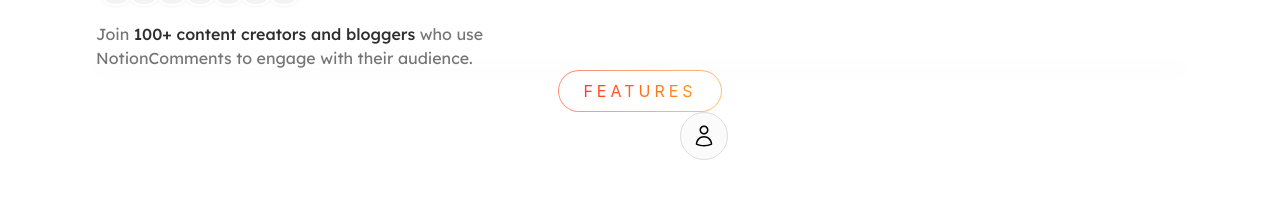
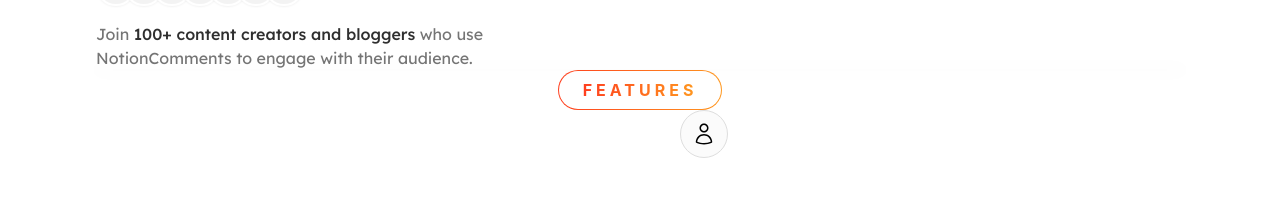
Before and after one commit to LovinHQ/NotionCommentsWebsite, a Next.js app: page / in a window 1280 px wide. Shown: the part 664-871 px from the top of the page. Built offline with nearby package versions, Linux system fonts and the light colour scheme.

Commit message:
fix: section tag

```diff
--- a/src/components/Feature.jsx
+++ /dev/null
@@ -1,25 +0,0 @@
-import Image from 'next/image'
-import clsx from 'clsx'
-
-const Feature = ({ icon, title, description, image, position }) => {
-  return (
-    <div
-      className={clsx(
-        'flex justify-between gap-20',
-        position === 'left' ? 'flex-row-reverse' : ''
-      )}
-    >
-      <div className="flex-1"></div>
-      <div className="flex flex-1 flex-col gap-10">
-        <div className="h-12 w-12 flex justify-center items-center rounded-full border border-[var(--bg-border)] bg-[var(--bg-sub)]">
-           {icon}
-        </div>
-
-        <div className="text-4xl font-bold">{title}</div>
-        <div className="text-lg">{description}</div>
-      </div>
-    </div>
-  )
-}
-
-export default Feature
--- /dev/null
+++ b/src/components/Features.jsx
@@ -0,0 +1,90 @@
+import { Container } from '@/components/Container'
+import UserIcon from '@/images/icons/user.svg'
+import TimeIcon from '@/images/icons/time.svg'
+import AdjustmentsIcon from '@/images/icons/adjustments.svg'
+import MailIcon from '@/images/icons/mail.svg'
+import screenshotExpenses from '@/images/screenshots/expenses.png'
+import screenshotPayroll from '@/images/screenshots/payroll.png'
+import screenshotReporting from '@/images/screenshots/reporting.png'
+import screenshotVatReturns from '@/images/screenshots/vat-returns.png'
+import SectionTag from './SectionTag'
+import clsx from 'clsx'
+
+const Feature = ({ icon, title, description, image, position }) => {
+  return (
+    <div
+      className={clsx(
+        'flex justify-between gap-20',
+        position === 'left' ? 'flex-row-reverse' : ''
+      )}
+    >
+      <div className="flex-1"></div>
+      <div className="flex flex-1 flex-col gap-10">
+        <div className="flex h-12 w-12 items-center justify-center rounded-full border border-[var(--bg-border)] bg-[var(--bg-sub)]">
+          {icon}
+        </div>
+
+        <div className="text-4xl font-bold">{title}</div>
+        <div className="text-lg">{description}</div>
+      </div>
+    </div>
+  )
+}
+
+const features = [
+  {
+    title: 'Comment without a Notion account.',
+    description:
+      'Lorem ipsum dolor sit amet, consectetur adipiscing elit, sed do eiusmod tempor incididunt ut labore et dolore magna al. sed do eiusmod tempor incididunt ut labore.',
+    image: screenshotPayroll,
+    icon: <UserIcon />,
+  },
+  {
+    title: 'Get notified in Notion Updates.',
+    description:
+      'Lorem ipsum dolor sit amet, consectetur adipiscing elit, sed do eiusmod tempor incididunt ut labore et dolore magna al. sed do eiusmod tempor incididunt ut labore.',
+    image: screenshotExpenses,
+    icon: <TimeIcon />,
+  },
+  {
+    title: 'Manage comments in Notion pages.',
+    description:
+      'Lorem ipsum dolor sit amet, consectetur adipiscing elit, sed do eiusmod tempor incididunt ut labore et dolore magna al. sed do eiusmod tempor incididunt ut labore.',
+    image: screenshotVatReturns,
+    icon: <AdjustmentsIcon />,
+  },
+  {
+    title: 'Email notification for commenters.',
+    description:
+      'Easily export your data into an Excel spreadsheet where you can do whatever the hell you want with it.',
+    image: screenshotReporting,
+    icon: <MailIcon />,
+  },
+]
+
+export function Features() {
+  return (
+    <section
+      id="features"
+      aria-label="Features for running your books"
+      className=""
+    >
+      <Container>
+        <SectionTag text="FEATURES" />
+        <div className="flex flex-col gap-20">
+          {features.map((feature) => {
+            return (
+              <Feature
+                key={feature.title}
+                title={feature.title}
+                description={feature.description}
+                icon={feature.icon}
+                image={feature.image}
+              />
+            )
+          })}
+        </div>
+      </Container>
+    </section>
+  )
+}
--- a/src/components/SecondaryFeatures.jsx
+++ b/src/components/GettingStarted.jsx
@@ -96,10 +96,13 @@
   },
 ]
 
-function Feature({ feature, isActive, className, ...props }) {
+export function GettingStarted({ feature, isActive, className, ...props }) {
   return (
     <div
-      className={clsx(className, 'bg-[var(--bg-sub)] border border-[var(--bg-border)]]')}
+      className={clsx(
+        className,
+        'border-[var(--bg-border)]] border bg-[var(--bg-sub)]'
+      )}
       {...props}
     >
       <div>Get started in just one minute</div>
@@ -111,9 +114,18 @@
         <div>3</div>
       </div>
       <div>
-        <Box title="Sign in with your Notion account" description="Create a account by giving us access to your Notion Workspace. We are going to use the email of your Notion as the registered email."/>
-        <Box title="Copy link and create embed" description="Go to your Notion and copy the page link. Click “Create am embed”  in NotionComments, paste the link and generate embed link."/>
-        <Box title="Paste embed in your Notion post" description="Copy the generated link, paste it in Notion and click “Create embed”. Adjust the size of comment embed and you’re done! "/>
+        <Box
+          title="Sign in with your Notion account"
+          description="Create a account by giving us access to your Notion Workspace. We are going to use the email of your Notion as the registered email."
+        />
+        <Box
+          title="Copy link and create embed"
+          description="Go to your Notion and copy the page link. Click “Create am embed”  in NotionComments, paste the link and generate embed link."
+        />
+        <Box
+          title="Paste embed in your Notion post"
+          description="Copy the generated link, paste it in Notion and click “Create embed”. Adjust the size of comment embed and you’re done! "
+        />
       </div>
       <div>
         <div></div>
@@ -126,9 +138,9 @@
   )
 }
 
-function Box({title, description}) {
+function Box({ title, description }) {
   return (
-    <div className="bg-white rounded-lg shadow-lg p-4">
+    <div className="rounded-lg bg-white p-4 shadow-lg">
       <h3 className="text-lg font-semibold text-gray-900">{title}</h3>
       <p className="mt-2 text-sm text-gray-500">{description}</p>
     </div>
--- a/src/components/PrimaryFeatures.jsx
+++ /dev/null
@@ -1,64 +0,0 @@
-
-import { Container } from '@/components/Container'
-import UserIcon from '@/images/icons/user.svg'
-import TimeIcon from '@/images/icons/time.svg'
-import AdjustmentsIcon from '@/images/icons/adjustments.svg'
-import MailIcon from '@/images/icons/mail.svg'
-import screenshotExpenses from '@/images/screenshots/expenses.png'
-import screenshotPayroll from '@/images/screenshots/payroll.png'
-import screenshotReporting from '@/images/screenshots/reporting.png'
-import screenshotVatReturns from '@/images/screenshots/vat-returns.png'
-import SectionTag from './SectionTag'
-import Feature from './Feature'
-
-const features = [
-  {
-    title: 'Comment without a Notion account.',
-    description:
-      "Lorem ipsum dolor sit amet, consectetur adipiscing elit, sed do eiusmod tempor incididunt ut labore et dolore magna al. sed do eiusmod tempor incididunt ut labore.",
-    image: screenshotPayroll,
-    icon: <UserIcon />,
-  },
-  {
-    title: 'Get notified in Notion Updates.',
-    description:
-      "Lorem ipsum dolor sit amet, consectetur adipiscing elit, sed do eiusmod tempor incididunt ut labore et dolore magna al. sed do eiusmod tempor incididunt ut labore.",
-    image: screenshotExpenses,
-    icon: <TimeIcon />,
-  },
-  {
-    title: 'Manage comments in Notion pages.',
-    description:
-      "Lorem ipsum dolor sit amet, consectetur adipiscing elit, sed do eiusmod tempor incididunt ut labore et dolore magna al. sed do eiusmod tempor incididunt ut labore.",
-    image: screenshotVatReturns,
-    icon: <AdjustmentsIcon />,
-  },
-  {
-    title: 'Email notification for commenters.',
-    description:
-      'Easily export your data into an Excel spreadsheet where you can do whatever the hell you want with it.',
-    image: screenshotReporting,
-    icon: <MailIcon />,
-  },
-]
-
-export function PrimaryFeatures() {
-  return (
-    <section
-      id="features"
-      aria-label="Features for running your books"
-      className=""
-    >
-      <Container>
-      <SectionTag text="FEATURES" />
-        <div className="flex flex-col gap-20">
-        {
-          features.map((feature) => {
-            return <Feature key={feature.title} title={feature.title} description={feature.description} icon={feature.icon} image={feature.image} />
-          })
-        }
-        </div>
-      </Container>
-    </section>
-  )
-}
--- a/src/components/SectionTag.jsx
+++ b/src/components/SectionTag.jsx
@@ -1,12 +1,13 @@
-const SectionTag = ({text}) => {
-    return (
-        <div className="flex justify-center items-center ">
-            <div className="rounded-3xl px-6 py-2 bg-[var(--bg-base)] linear-text-border">
-            <span className="linear-text">{text}</span>
-
-            </div>
-        </div>
-    )
+const SectionTag = ({ text }) => {
+  return (
+    <div className="flex items-center justify-center">
+      <div className="accent-border flex h-10 items-center justify-center rounded-full px-6">
+        <span className="accent-text text-base font-bold tracking-[4px]">
+          {text}
+        </span>
+      </div>
+    </div>
+  )
 }
 
-export default SectionTag;
+export default SectionTag
--- a/src/pages/index.jsx
+++ b/src/pages/index.jsx
@@ -6,8 +6,8 @@
 import { Header } from '@/components/Header'
 import { Hero } from '@/components/Hero'
 import { Pricing } from '@/components/Pricing'
-import { PrimaryFeatures } from '@/components/PrimaryFeatures'
-import { SecondaryFeatures } from '@/components/SecondaryFeatures'
+import { Features } from '@/components/Features'
+import { GettingStarted } from '@/components/GettingStarted'
 import { Testimonials } from '@/components/Testimonials'
 
 export default function Home() {
@@ -23,7 +23,7 @@
       <Header />
       <main className="mt-32 md:mt-48">
         <Hero />
-        <PrimaryFeatures />
+        <Features />
         {/* <SecondaryFeatures /> */}
         <CallToAction />
         <Testimonials />
--- a/src/styles/common.css
+++ b/src/styles/common.css
@@ -37,67 +37,45 @@
   --font-weight-bold: 700;
   --font-weight-medium: 500;
   --font-weight-regular: 400;
+
   /* Color styles */
   --bg-base: rgba(255, 255, 255, 1);
-
   --bg-sub: rgba(251, 251, 251, 1);
-
   --bg-shade: rgba(243, 243, 243, 1);
-
   --bg-border: rgba(222, 222, 222, 1);
-
   --bg-border-strong: rgba(204, 204, 204, 1);
 
   --label-title: rgba(0, 0, 0, 1);
-
   --label-base: rgba(47, 47, 47, 1);
-
   --label-muted: rgba(117, 117, 117, 1);
-
   --label-faint: rgba(169, 169, 169, 1);
-
   --label-link: rgba(25, 100, 215, 1);
 
   --accent-base: rgba(255, 63, 31, 1);
-
   --accent-bg: rgba(255, 198, 172, 1);
-
   --accent-shade: rgb(235, 27, 0, 1);
-
   --accent-label: rgba(255, 255, 255, 1);
-
   --accent-muted: rgba(255, 255, 255, 1);
+  --accent-linear: linear-gradient(90deg, #ff3f1f 0%, #ff981f 100%);
 
   --semantic-danger-label: rgba(148, 11, 11, 1);
-
   --semantic-danger-base: rgba(210, 76, 76, 1);
-
   --semantic-danger-border: rgba(249, 178, 178, 1);
-
   --semantic-danger-bg: rgba(255, 238, 238, 1);
 
   --semantic-warning-label: rgba(95, 80, 36, 1);
-
   --semantic-warning-base: rgba(237, 207, 116, 1);
-
   --semantic-warning-border: rgba(245, 227, 172, 1);
-
   --semantic-warning-bg: rgba(255, 253, 245, 1);
 
   --semantic-success-label: rgba(51, 91, 55, 1);
-
   --semantic-success-base: rgba(121, 198, 129, 1);
-
   --semantic-success-border: rgba(196, 239, 200, 1);
-
   --semantic-success-bg: rgba(236, 252, 238, 1);
 
   --semantic-notification-label: rgba(18, 40, 58, 1);
-
   --semantic-notification-base: rgba(0, 120, 217, 1);
-
   --semantic-notification-border: rgba(169, 211, 245, 1);
-
   --semantic-notification-bg: rgba(239, 248, 255, 1);
 
   /* Text-size styles */
@@ -147,21 +125,14 @@
     drop-shadow(0px 8px 17px rgba(0, 0, 0, 0.04));
 }
 
-.linear-text {
-  letter-spacing: 4px;
-  background: linear-gradient(90deg, #ff3f1f 0.45%, #ff981f 100.45%);
+.accent-text {
+  background: var(--accent-linear);
   background-clip: text;
   -webkit-text-fill-color: transparent;
-  background-clip: text;
 }
 
-.linear-text-border {
-  background: linear-gradient(white, white) padding-box,
-    linear-gradient(
-        111.34deg,
-        rgba(255, 63, 31, 0.6) 0%,
-        rgba(255, 152, 31, 0.6) 100%
-      )
-      border-box;
+.accent-border {
+  background: linear-gradient(var(--bg-base), var(--bg-base)) padding-box,
+    var(--accent-linear) border-box;
   border: 1px solid transparent;
 }
```
